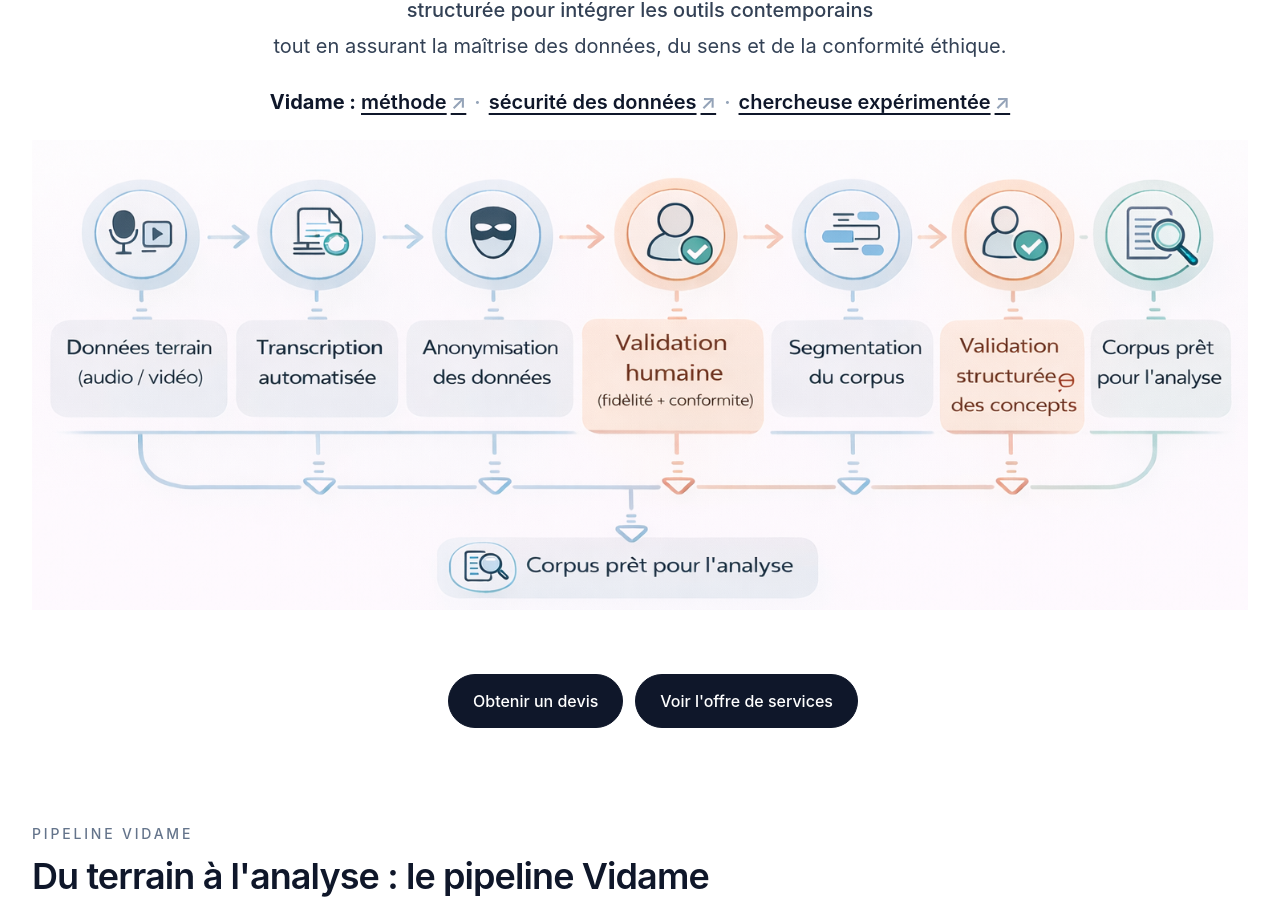
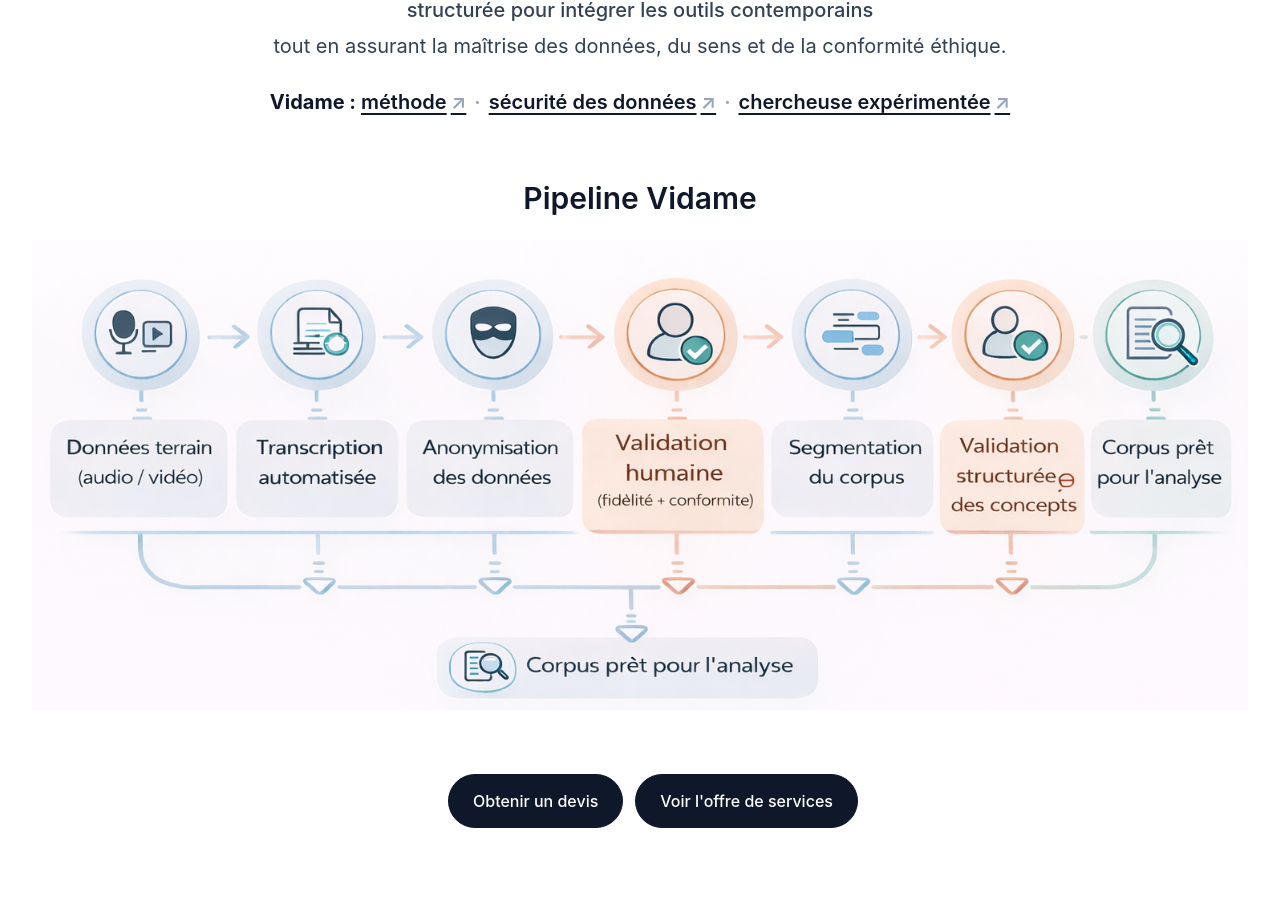
Before and after one commit to momopro21/vidame-recherche, a React (Vite) app: page / in a window 1280 px wide. Shown: the part 779-1699 px from the top of the page. Built offline with nearby package versions, Linux system fonts and the light colour scheme; the HTML template or start-up script is replaced by a standard one.

Commit message:
Update App.tsx

```diff
--- a/src/App.tsx
+++ b/src/App.tsx
@@ -652,8 +652,12 @@ function Accueil({setPage,lang,}: {setPage: (page: string) => void;lang: "fr" |
      {/* ===== VIDAME_REPERE_SECTION_PIPELINE ===== */}
      <section>
       <div className="mx-auto max-w-7xl px-6 pt-0 pb-6 md:px-8 md:pt-0 md:pb-8">
+        {/* ===== VIDAME_REPERE_TITRE_PIPELINE ===== */}
+    <h2 className="mt-12 text-center text-2xl font-semibold text-slate-900 md:text-3xl">
+      {lang === "fr" ? "Pipeline Vidame" : "Vidame Pipeline"}
+    </h2>
              {/* ===== VIDAME_REPERE_BLOC_PNG_PIPELINE ===== */}
-      <div className="mt-2 mb-8 max-w-7xl">
+      <div className="mt-6 mb-8 max-w-7xl">
       <img
     src={lang === "fr" ? "/flowchart_vidame4.png" : "/flowchart_vidame4_en.png"}
     alt={lang === "fr" ? "Pipeline Vidame" : "Vidame pipeline"}
```
